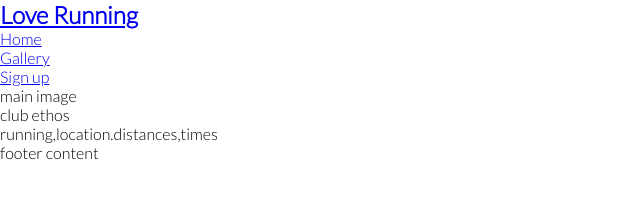
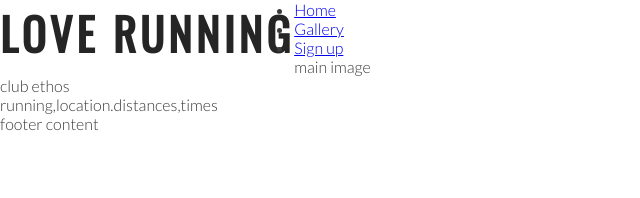
Before and after one commit to vanderpatrick/Love-Running-Project-, a plain HTML site: page index.html in a window 1280 px wide. Shown: the whole page, without its empty margins (0-640 px from the left). Drawn offline with nearby package versions, Linux system fonts and the light colour scheme.

Commit message:
add styles for heading and logo

```diff
--- a/css/style.css
+++ b/css/style.css
@@ -8,4 +8,20 @@
 
 body{
     font-family: Lato, Helvetica, sans-serif;
+    font-weight: 300;
+    color: #3a3a3a;
 }
+
+/* heading and logo */
+
+h1, h2 {
+    font-family: Oswald,sans-serif;
+    text-transform: uppercase;
+    letter-spacing: 4px;
+    color: #252525;
+}
+
+#logo{
+    float: left;
+    font-size: 280%;
+}
--- a/index.html
+++ b/index.html
@@ -15,7 +15,7 @@
 <body>
     <header>
         <a href="index.html">
-            <h2>Love Running</h2>
+            <h2 id="logo">Love Running</h2>
         </a>
         <nav>
             <ul>
```
